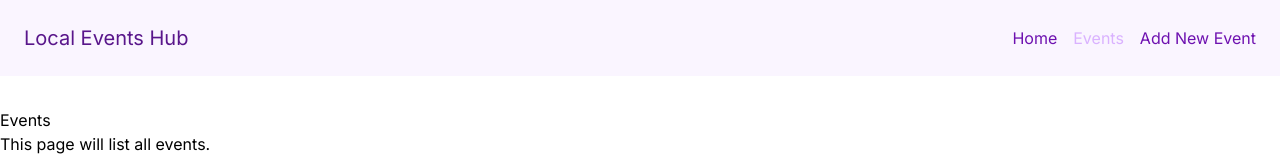
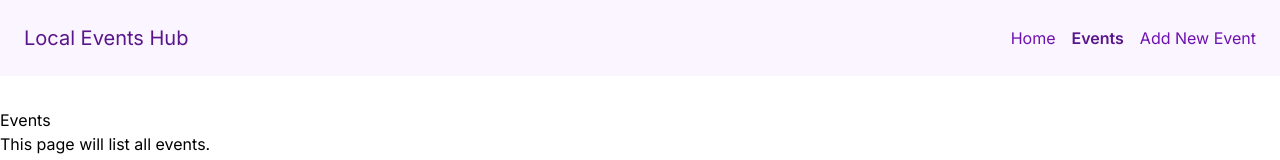
Before and after one commit to denitsadobreva/local-events-hub, a Next.js app: page /events in a window 1280 px wide. Shown: the top 160 px of the page. Built offline with nearby package versions, Linux system fonts and the light colour scheme; a web font is replaced by a local one.

Commit message:
navigation refactor

```diff
--- a/app/ui/components/Nav.tsx
+++ b/app/ui/components/Nav.tsx
@@ -11,20 +11,24 @@ export const LINKS = [
 
 export default function Nav() {
   const pathname = usePathname();
+  const activeLinkStyle = (href: string) =>
+    pathname === href ? "text-purple-900 font-semibold" : "text-purple-800";
+
   return (
     <nav>
-      <ul className="flex gap-4 text-purple-800">
+      <ul className="flex gap-4">
         {LINKS.map(({ href, label }) => {
           return (
-            <Link
-              key={href}
-              href={href}
-              className={`hover:text-purple-500 ${
-                pathname === href && "text-purple-300"
-              }`}
-            >
-              {label}
-            </Link>
+            <li key={href}>
+              <Link
+                href={href}
+                className={`transition-colors duration-200 hover:text-purple-500 ${activeLinkStyle(
+                  href
+                )}`}
+              >
+                {label}
+              </Link>
+            </li>
           );
         })}
       </ul>
```
